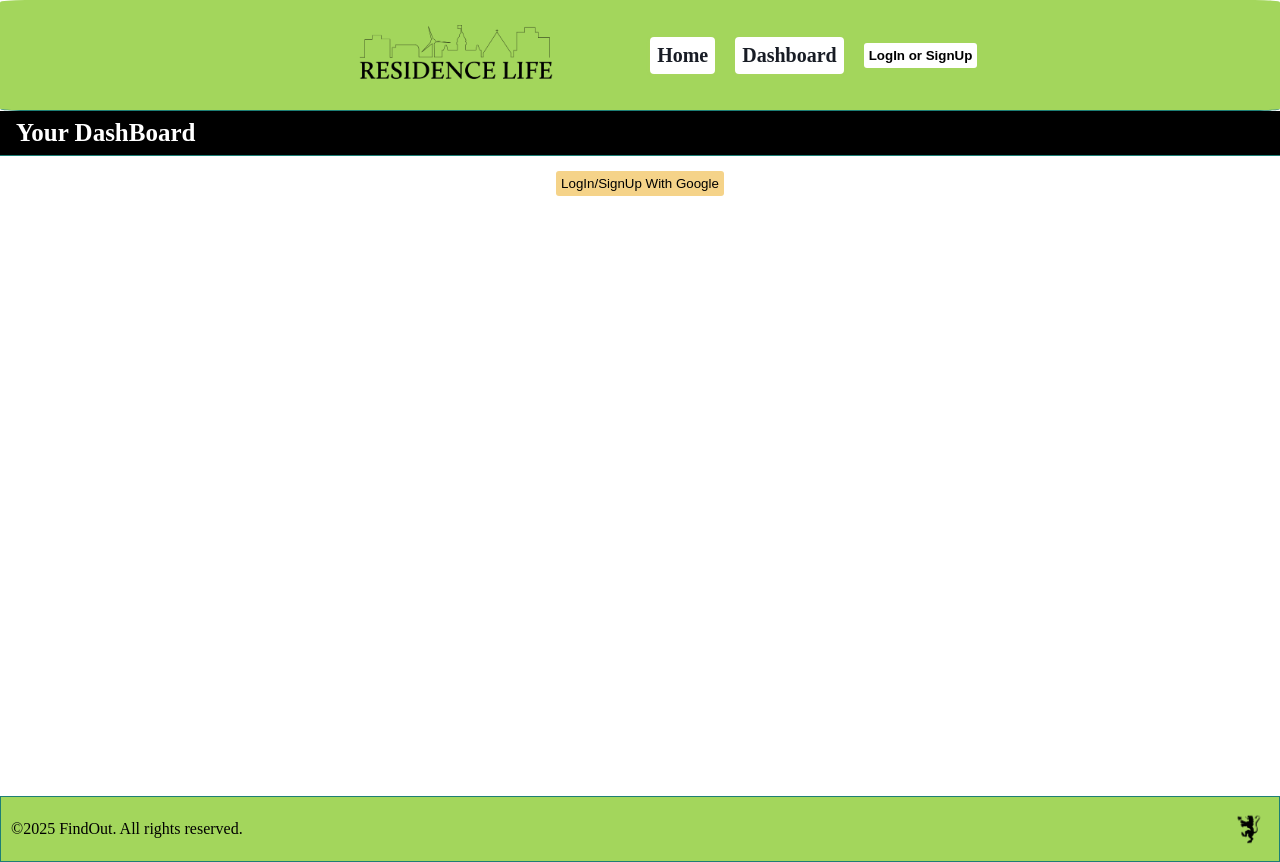
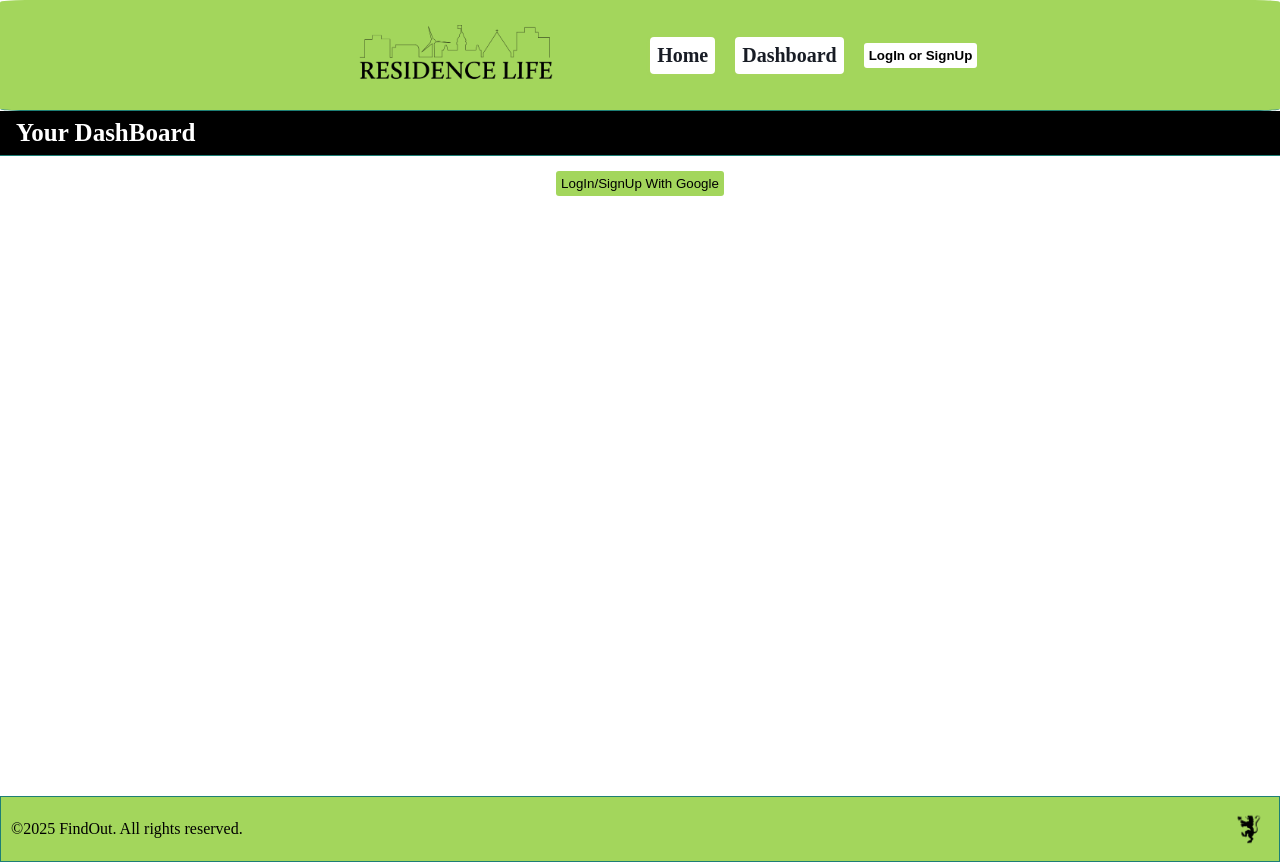
Before and after one commit to Al-Ashir-Intisar/reslife-employee-tracker-app, a Next.js app in the folder findout/: page /dashboard/login in a window 1280 px wide. Built offline with nearby package versions, Linux system fonts and the light colour scheme; no server answers.

Commit message:
Fixed scroll issue on dashboard page with bottom margin, changed the color of the login page

```diff
--- a/findout/src/app/dashboard/(authentication)/login/page.module.css
+++ b/findout/src/app/dashboard/(authentication)/login/page.module.css
@@ -1,8 +1,9 @@
 .login {
+  font-size: 16;
   padding: 5px;
   min-width: 70px;
   border: none;
-  background-color: #f5d389;
+  background-color: #a3d65c;
   cursor: pointer;
   border-radius: 3px;
 }
@@ -12,7 +13,8 @@
   display: flex;
   flex-direction: column;
   gap: 10px;
-  background-color: orange;
+  background-color: white;
+  color: black;
   padding: 10px;
 }
 
@@ -36,10 +38,11 @@
 .login:hover {
   color: black;
   background-color: white;
+  border: 1px solid #1d7e75
 }
 
 .link:hover {
-  color: rgb(21, 253, 176);
+  color: #a3d65c;
   cursor: pointer;
 }
 
--- a/findout/src/app/dashboard/page.module.css
+++ b/findout/src/app/dashboard/page.module.css
@@ -196,7 +196,7 @@
   display: flex;
   flex-wrap: wrap;
   gap: 1.3rem;
-  margin: 20px 0 30px 0;
+  margin: 20px 10px 30px 10px;
   width: 100%;
   justify-content: center;
 }
```
